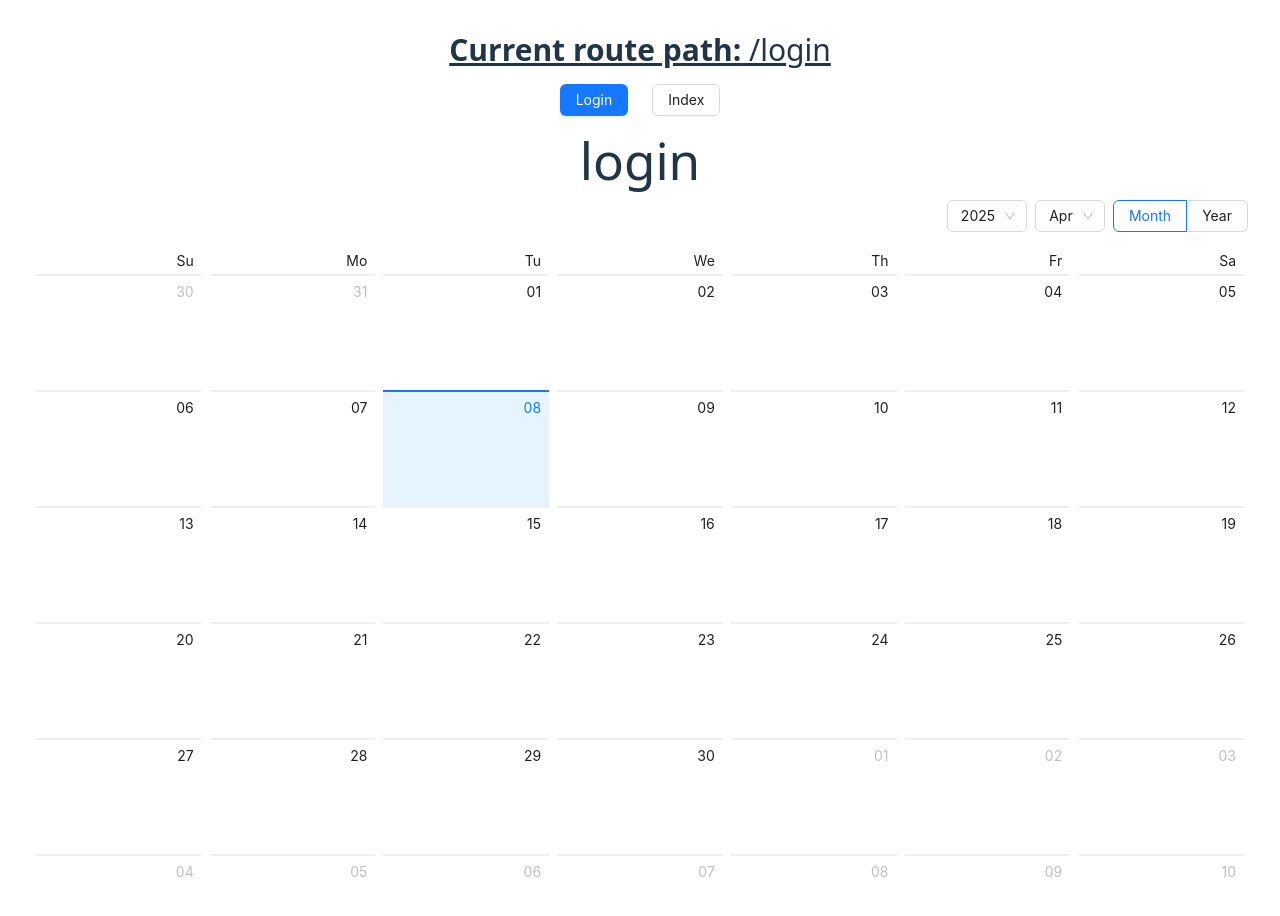
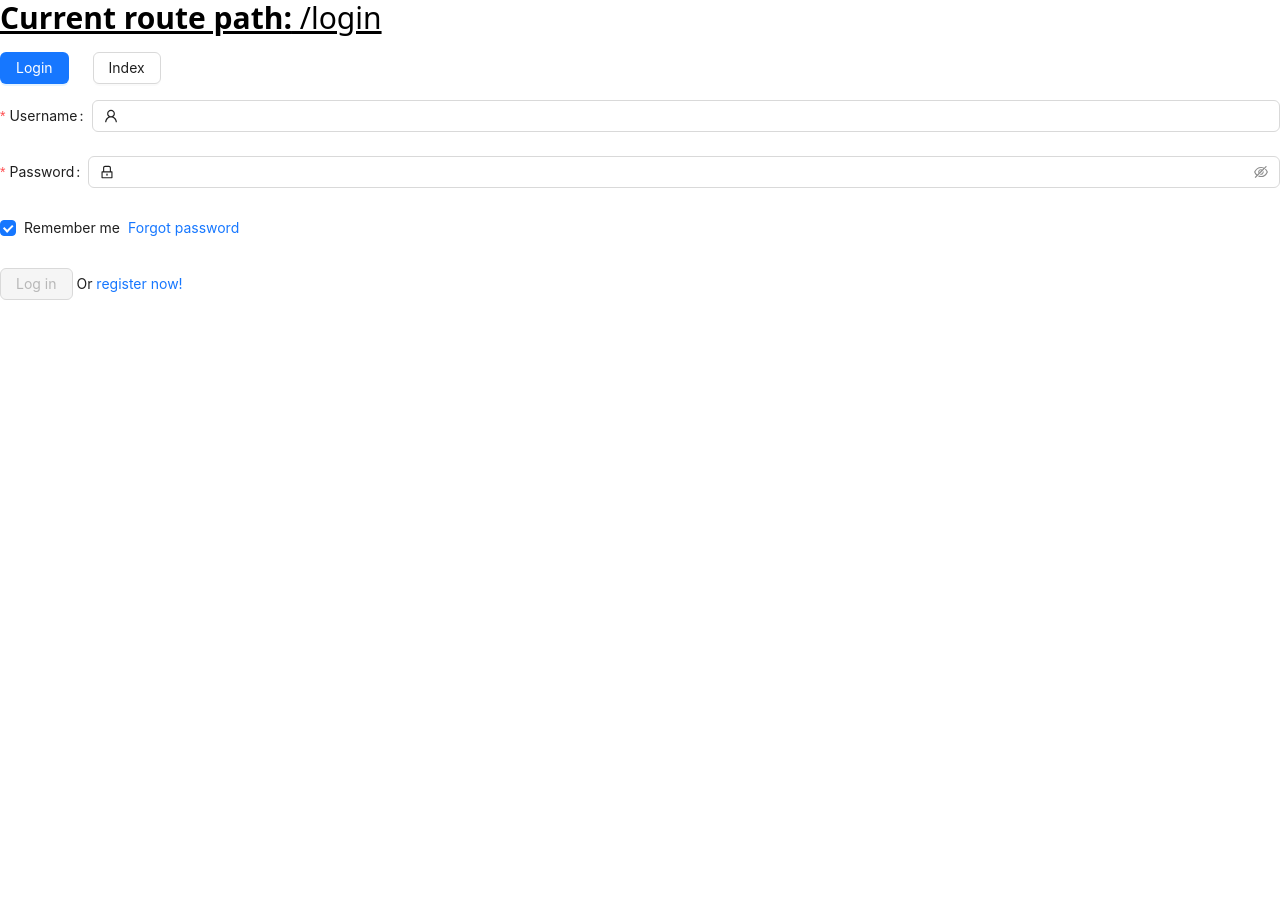
Before and after one commit to RW0NG722/itp4115-EA_Assignment, a Vue app in the folder cinema_front_end/: page /#/login in a window 1280 px wide. Shown: the top 916 px of the page. After the commit the page ends 800 px from the top, so only its background shows below. Built offline with nearby package versions, Linux system fonts and the light colour scheme.

Commit message:
antd改全局导入

```diff
--- a/cinema_front_end/package.json
+++ b/cinema_front_end/package.json
@@ -9,6 +9,7 @@
     "preview": "vite preview"
   },
   "dependencies": {
+    "@ant-design/icons-vue": "^7.0.1",
     "@tailwindcss/vite": "^4.1.2",
     "ant-design-vue": "^4.2.6",
     "axios": "^1.8.4",
--- a/cinema_front_end/src/App.vue
+++ b/cinema_front_end/src/App.vue
@@ -7,7 +7,6 @@
   <main class="mt-4">
     <RouterView />
   </main>
-  <Calendar class="mt-10" />
 </template>
 
 <script setup lang="ts">
--- a/cinema_front_end/src/main.ts
+++ b/cinema_front_end/src/main.ts
@@ -1,13 +1,16 @@
 import { createApp } from 'vue'
 import App from './App.vue'
 // import 'ant-design-vue/dist/reset.css'
+import Antd from 'ant-design-vue';
 import router from './modules/router/router'
 import { createPinia } from 'pinia'
-import './style.css'
+// import './style.css'
+import './tailwind.css'
 
 const pinia = createPinia()
 const app = createApp(App)
 
 app.use(pinia)
+app.use(Antd)
 app.use(router)
 app.mount('#app')
--- a/cinema_front_end/src/modules/router/router.ts
+++ b/cinema_front_end/src/modules/router/router.ts
@@ -11,6 +11,11 @@
     path: '/login',
     component: () => import('@/view/login.vue'),
   },
+  {
+    name: 'register',
+    path: '/register',
+    component: () => import('@/view/register.vue'),
+  },
 ]
 
 const router = createRouter({
--- a/cinema_front_end/src/view/index.vue
+++ b/cinema_front_end/src/view/index.vue
@@ -1,9 +1,57 @@
 <template>
-  <div>
-    <h1>index</h1>
-  </div>
+  <a-form
+    :model="formState"
+    name="basic"
+    :label-col="{ span: 8 }"
+    :wrapper-col="{ span: 16 }"
+    autocomplete="off"
+    @finish="onFinish"
+    @finishFailed="onFinishFailed"
+  >
+    <a-form-item
+      label="Username"
+      name="username"
+      :rules="[{ required: true, message: 'Please input your username!' }]"
+    >
+      <a-input v-model:value="formState.username" />
+    </a-form-item>
+
+    <a-form-item
+      label="Password"
+      name="password"
+      :rules="[{ required: true, message: 'Please input your password!' }]"
+    >
+      <a-input-password v-model:value="formState.password" />
+    </a-form-item>
+
+    <a-form-item name="remember" :wrapper-col="{ offset: 8, span: 16 }">
+      <a-checkbox v-model:checked="formState.remember">Remember me</a-checkbox>
+    </a-form-item>
+
+    <a-form-item :wrapper-col="{ offset: 8, span: 16 }">
+      <a-button type="primary" html-type="submit">Submit</a-button>
+    </a-form-item>
+  </a-form>
 </template>
-<script setup lang="ts">
-  console.log('script')
+<script lang="ts" setup>
+import { reactive } from 'vue';
+
+interface FormState {
+  username: string;
+  password: string;
+  remember: boolean;
+}
+
+const formState = reactive<FormState>({
+  username: '',
+  password: '',
+  remember: true,
+});
+const onFinish = (values: any) => {
+  console.log('Success:', values);
+};
+
+const onFinishFailed = (errorInfo: any) => {
+  console.log('Failed:', errorInfo);
+};
 </script>
-<style></style>
--- a/cinema_front_end/src/view/login.vue
+++ b/cinema_front_end/src/view/login.vue
@@ -1,9 +1,83 @@
 <template>
-  <div>
-    <h1>login</h1>
-  </div>
+  <a-form
+    :model="formState"
+    name="normal_login"
+    class="login-form"
+    @finish="onFinish"
+    @finishFailed="onFinishFailed"
+  >
+    <a-form-item
+      label="Username"
+      name="username"
+      :rules="[{ required: true, message: 'Please input your username!' }]"
+    >
+      <a-input v-model:value="formState.username">
+        <template #prefix>
+          <UserOutlined class="site-form-item-icon" />
+        </template>
+      </a-input>
+    </a-form-item>
+
+    <a-form-item
+      label="Password"
+      name="password"
+      :rules="[{ required: true, message: 'Please input your password!' }]"
+    >
+      <a-input-password v-model:value="formState.password">
+        <template #prefix>
+          <LockOutlined class="site-form-item-icon" />
+        </template>
+      </a-input-password>
+    </a-form-item>
+
+    <a-form-item>
+      <a-form-item name="remember" no-style>
+        <a-checkbox v-model:checked="formState.remember">Remember me</a-checkbox>
+      </a-form-item>
+      <a class="login-form-forgot" href="">Forgot password</a>
+    </a-form-item>
+
+    <a-form-item>
+      <a-button :disabled="disabled" type="primary" html-type="submit" class="login-form-button">
+        Log in
+      </a-button>
+      Or
+      <a href="">register now!</a>
+    </a-form-item>
+  </a-form>
 </template>
-<script setup lang="ts">
-  console.log('script')
+<script lang="ts" setup>
+import { reactive, computed } from 'vue';
+import { UserOutlined, LockOutlined } from '@ant-design/icons-vue';
+interface FormState {
+  username: string;
+  password: string;
+  remember: boolean;
+}
+const formState = reactive<FormState>({
+  username: '',
+  password: '',
+  remember: true,
+});
+const onFinish = (values: any) => {
+  console.log('Success:', values);
+};
+
+const onFinishFailed = (errorInfo: any) => {
+  console.log('Failed:', errorInfo);
+};
+const disabled = computed(() => {
+  return !(formState.username && formState.password);
+});
 </script>
-<style></style>
+<style scoped>
+#components-form-demo-normal-login .login-form {
+  max-width: 300px;
+}
+#components-form-demo-normal-login .login-form-forgot {
+  float: right;
+}
+#components-form-demo-normal-login .login-form-button {
+  width: 100%;
+}
+</style>
```
Also changed, not shown: cinema_front_end/src/view/register.vue (added), 1 other file (tests, documents, lock files or other folders).
